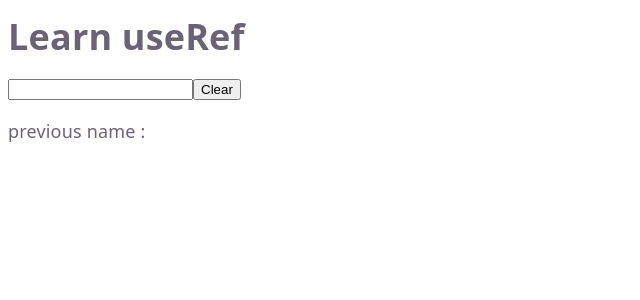
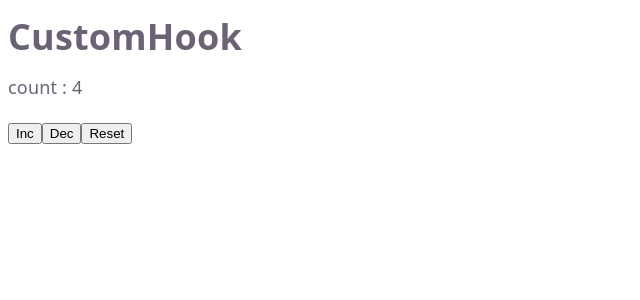
Before and after one commit to rudraksh-codes/ReactDRFProj, a React (Vite) app in the folder my-react-project/: page / in a window 1280 px wide. Shown: the top 300 px of the page, without its empty margins (0-640 px from the left). Built offline with nearby package versions, Linux system fonts and the light colour scheme.

Commit message:
feat: add Custom useCounter hook!

```diff
--- a/my-react-project/src/App.jsx
+++ b/my-react-project/src/App.jsx
@@ -11,6 +11,7 @@ import LearnUseMemo from './components/LearnUseMemo.jsx'
 import ChildA from './components/ChildA.jsx'
 import { createContext, useState } from 'react'
 import LearnUseRef from './components/LearnUseRef.jsx'
+import LearnCustomHooks from './components/LearnCustomHooks.jsx'
 
 // step 1 (create context - outside the component)
 const StockContext = createContext()
@@ -47,8 +48,9 @@ function App() {
           <ChildA />
         </UserContext.Provider>
       </StockContext.Provider> */}
+      {/* <LearnUseRef/> */}
+      <LearnCustomHooks/>
 
-      <LearnUseRef/>
 
     </>
   )
--- /dev/null
+++ b/my-react-project/src/components/LearnCustomHooks.jsx
@@ -0,0 +1,18 @@
+import React from 'react'
+import useCounter from '../hooks/useCounter'
+
+const LearnCustomHooks = () => {
+    const c = useCounter(4)
+  return (
+    <>
+        <h1>CustomHook</h1>
+        <p>count : {c.count}</p>
+        <button onClick={c.increment}>Inc</button>
+        <button onClick={c.decrement}>Dec</button>
+        <button onClick={c.reset}>Reset</button>
+
+    </>
+  )
+}
+
+export default LearnCustomHooks
--- /dev/null
+++ b/my-react-project/src/hooks/useCounter.jsx
@@ -0,0 +1,20 @@
+import { useState } from "react";
+
+
+function useCounter(initialValue=0){
+    const [count, setCount] = useState(initialValue)
+
+    const increment = () => {
+        setCount(count + 1)
+    }
+    const decrement = () => {
+        setCount(count - 1)
+    }
+    const reset = () => {
+        setCount(initialValue)
+    }
+
+    return {count, increment, decrement, reset}
+}
+
+export default useCounter;
```
